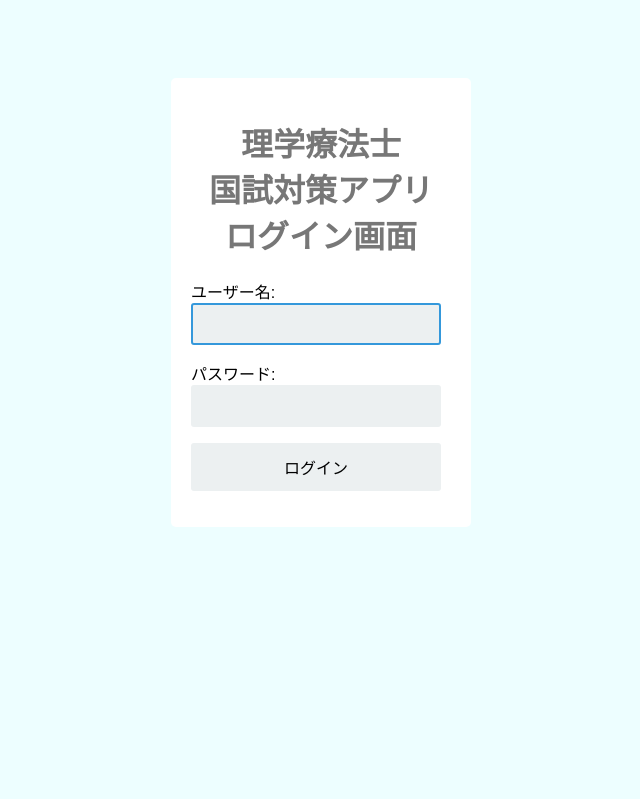
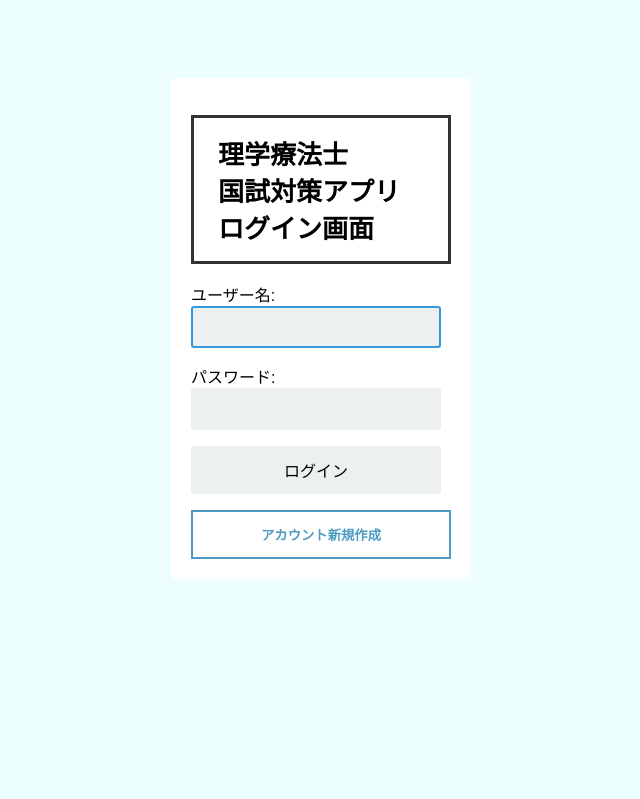
Before and after one commit to tomosue-sho/pt-app, a Django app: page /login_app/login/ in a window 1280 px wide. Shown: the top 799 px of the page, without its empty margins (319-959 px from the left). Run offline with Django 4.2, Linux system fonts and the light colour scheme.

Commit message:
登録フォームの修正途中まで

```diff
--- a/ptkokushi/forms.py
+++ b/ptkokushi/forms.py
@@ -1,8 +1,16 @@
 from django import forms
 from django.contrib.auth.models import User
 from django.contrib.auth.forms import UserCreationForm, AuthenticationForm
+from django.contrib.admin.widgets import AdminDateWidget
+from django.db import models
+
 
 class SignupForm(UserCreationForm):
+    birth_date = forms.DateField(
+        help_text='必須: YYYY-MM-DD 形式で入力して下さい。',
+        label='誕生日',
+    )
+
     class Meta:
         model = User
         fields = ['username', 'email', 'password1', 'password2']
--- a/ptkokushi/static/css/style.css
+++ b/ptkokushi/static/css/style.css
@@ -198,9 +198,12 @@ p#countTimer span {
     border-radius: 5px
     }
 
-    .app-title {
-    text-align: center;
-    color: #777;
+    .app-title2 {
+        position: relative;
+        padding: 1rem 1rem 1rem 1.5rem;
+        border: 3px solid #333;
+        font-weight: bold;
+        font-size: 26px;
     }
 
     .login-form {
@@ -287,5 +290,58 @@ p#countTimer span {
   }
 
 #user_signup{
-    color: #313131;
+    position: relative;
+    padding: 1rem 1rem 1rem 2.5rem;
+    border: 2px solid #333;
+    background-image:
+        linear-gradient(0deg, transparent 0 10px, #fff 10px),
+        repeating-linear-gradient(135deg, #ddb3dd 0 3px, transparent 3px 6px);
+    color: #353535;
+    font-size: 26px;
+    font-weight: bold;
 }
+
+
+/*登録画面の登録ボタン*/
+/* Button Two */
+
+.button-two {
+    background-color: #1e90ff;
+    box-shadow: 0px 3px #000080;
+    width: 100px;
+    text-align: center;
+    cursor: pointer;
+    color: white;
+    font-size: 20px;
+    line-height: 30px;
+    border-radius: 50px;
+  }
+
+  .button-two:hover {
+    background-color: #00b3fe;
+  }
+ .button-two:active{
+    box-shadow: none;
+    position: relative;
+    top: 3px;
+ }
+
+/*ログイン画面の新規登録フォーム*/
+#signup_form{
+  display: inline-block;
+  width: 100%;
+  max-width: 350px; /* ボタン幅 */
+  color: #4D9BC1; /* 文字色 */
+  border: 2px solid #4D9BC1; /* 線幅・種類・色 */
+  background: #fff; /* 背景色 */
+  padding: 1em 2em;
+  font-weight: bold; /* 文字の太さ */
+  text-decoration: none;
+  text-align: center;
+  transition: 0.3s;
+}
+
+#signup_form:hover{
+    color: #fff; /* 文字色 */
+    background: #4D9BC1; /* 背景色 */
+}
--- a/ptkokushi/templates/login_app/login.html
+++ b/ptkokushi/templates/login_app/login.html
@@ -10,7 +10,7 @@
         <div class="login">
           <div class="login-screen">
             <div class="app-title">
-              <h1>理学療法士<br>国試対策アプリ<br>ログイン画面</h1>
+              <h1 class = "app-title2">理学療法士<br>国試対策アプリ<br>ログイン画面</h1>
             </div>
             <form action="{% url 'ptkokushi:login' %}" method="post">
                 {% csrf_token %}
@@ -18,6 +18,9 @@
                     <p><input type="hidden" name="next" value="{{next}}"></p>
                     <p><input type="submit" value="ログイン"></p>
             </form>
+            <form action = "{% url 'ptkokushi:signup' %}">
+              <button id = "signup_form">アカウント新規作成</button>
+            </form>
           </div>
         </div>
       </body>
--- a/ptkokushi/templates/login_app/signup.html
+++ b/ptkokushi/templates/login_app/signup.html
@@ -14,7 +14,7 @@
                 <form action="{% url 'ptkokushi:signup' %}" method="post">
                 {% csrf_token %}
                 {{ form.as_p }}
-                <p id = "signup_btn"><input type="submit" value="登録"></p>
+                <p><input class = "button-two" type="submit" value="登録"></p>
                 </form>
             </div>
         </div>
```
Also changed, not shown: ptkokushi/admin.py (+9 -0 lines), ptkokushi/models.py (+9 -0 lines), ptproject/settings.py (+6 -3 lines), db.sqlite3, ptkokushi/migrations/0003_initial.py (added), ptkokushi/migrations/0004_rename_name_age_age.py (added), ptkokushi/migrations/0005_customuser.py (added), ptkokushi/migrations/0006_delete_age_delete_customuser.py (added), ptkokushi/migrations/0007_initial.py (added), ptkokushi/views.py (line endings or trailing spaces), 2 other files.
